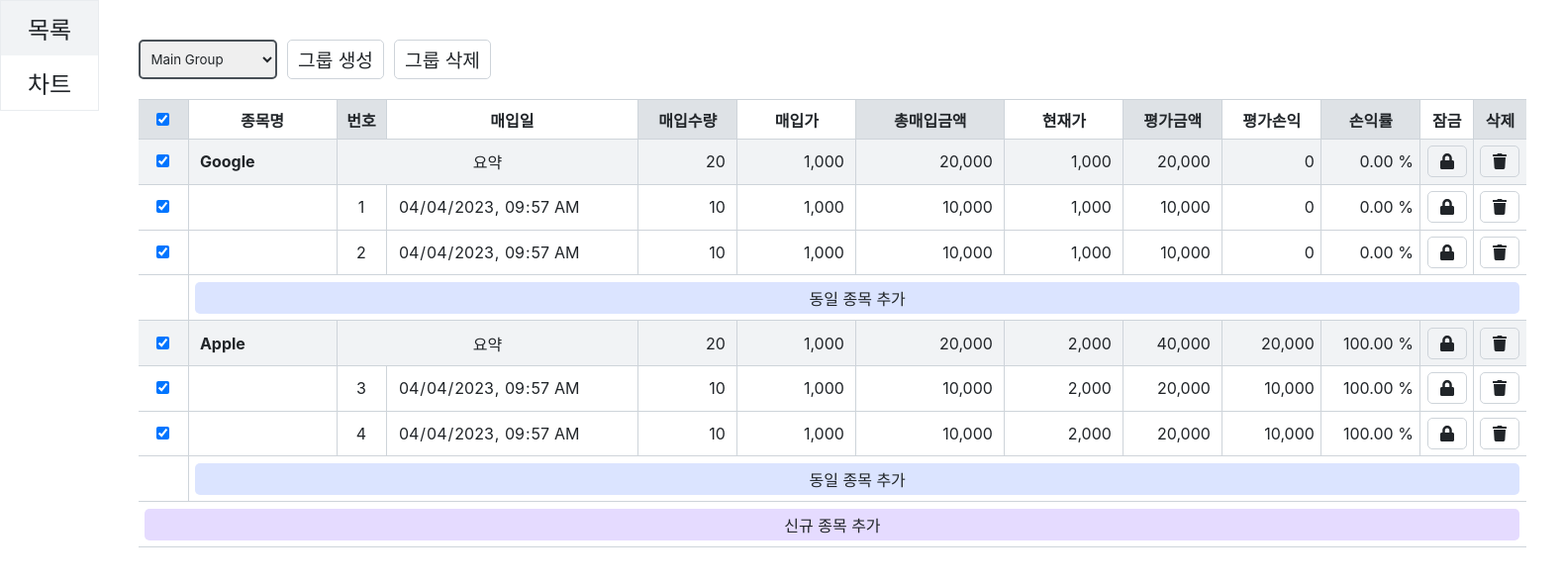
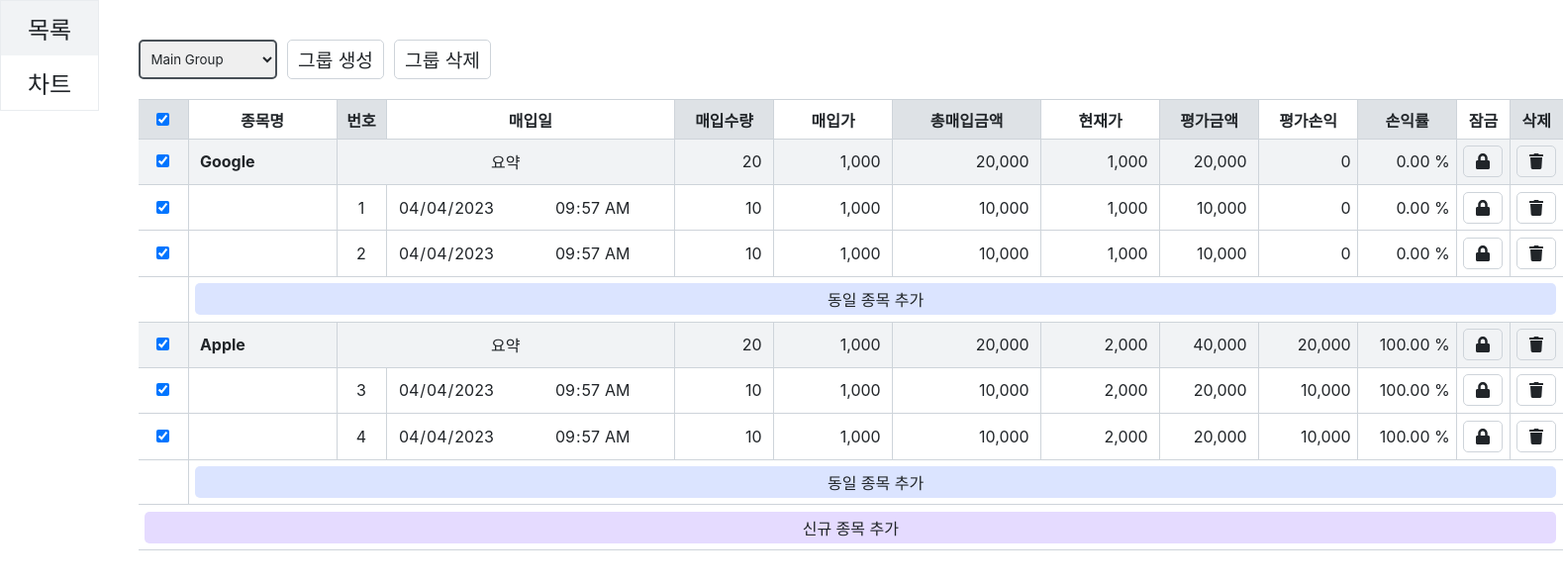
Before and after one commit to Globalkmaria/rateOfReturn, a React (Create React App) app: page / in a window 1280 px wide. Shown: the top 592 px of the page at 99% size, 1579 px wide, since content can reach past the window. Built offline with nearby package versions, Linux system fonts and the light colour scheme; a web font is replaced by a local one.

Commit message:
Edit : Split date and time

```diff
--- a/src/components/Input.tsx
+++ b/src/components/Input.tsx
@@ -14,7 +14,7 @@ export type OnInputChangeType = (
 ) => void;
 export type TransformedValue = [localValue: string, pureValue: string] | null;
 
-const INPUT_TYPES = ['text', 'number', 'date'] as const;
+const INPUT_TYPES = ['text', 'number', 'date', 'time'] as const;
 interface BaseInputProps {
   align?: 'left' | 'right';
   fullWidth?: boolean;
@@ -72,8 +72,6 @@ const getInitialValue = (value: string, type: (typeof INPUT_TYPES)[number]) => {
   switch (type) {
     case 'number':
       return Number(value).toLocaleString();
-    case 'date':
-      return new Date(value).toISOString().slice(0, 16);
     default:
       return value;
   }
@@ -101,8 +99,7 @@ export const Input = ({
   value = '',
   ...restProps
 }: InputProps) => {
-  const isDate = type === 'date';
-  const inputType = isDate ? 'datetime-local' : 'text';
+  const inputType = type === 'number' ? 'text' : type;
   const align = type === 'number' ? 'right' : 'left';
 
   const formattedValue = getInitialValue(value, type);
--- a/src/features/stockList/mockData.ts
+++ b/src/features/stockList/mockData.ts
@@ -12,15 +12,17 @@ export const MOCK_DATA: StockListState['stocks'] = {
         byId: {
           1: {
             purchasedId: '1',
-            purchasedDate: '2023-04-04T09:57',
+            purchasedDate: '2023-04-04',
             purchasedQuantity: 10,
             purchasedPrice: 1000,
+            purchasedTime: '09:57',
           },
           2: {
             purchasedId: '2',
-            purchasedDate: '2023-04-04T09:57',
+            purchasedDate: '2023-04-04',
             purchasedQuantity: 10,
             purchasedPrice: 1000,
+            purchasedTime: '09:57',
           },
         },
         allIds: ['1', '2'],
@@ -36,15 +38,17 @@ export const MOCK_DATA: StockListState['stocks'] = {
         byId: {
           3: {
             purchasedId: '3',
-            purchasedDate: '2023-04-04T09:57',
+            purchasedDate: '2023-04-04',
             purchasedQuantity: 10,
             purchasedPrice: 1000,
+            purchasedTime: '09:57',
           },
           4: {
             purchasedId: '4',
-            purchasedDate: '2023-04-04T09:57',
+            purchasedDate: '2023-04-04',
             purchasedQuantity: 10,
             purchasedPrice: 1000,
+            purchasedTime: '09:57',
           },
         },
         allIds: ['3', '4'],
--- a/src/views/List/StockItem/PurchasedStock.tsx
+++ b/src/views/List/StockItem/PurchasedStock.tsx
@@ -36,12 +36,10 @@ type InputChangeProps = (
 interface PurchasedStockProps {
   stockId: string;
   purchasedId: string;
-  purchasedIdx: number;
 }
 
 const PurchasedStock = ({ stockId, purchasedId }: PurchasedStockProps) => {
   const dispatch = useDispatch();
-  const [isLock, setIsLock] = useState(true);
   const { mainInfo, purchasedItem } = useSelector(
     selectPurchasedItemsById(stockId, purchasedId),
   );
@@ -49,6 +47,8 @@ const PurchasedStock = ({ stockId, purchasedId }: PurchasedStockProps) => {
     selectIsPurchasedItemChecked(stockId, purchasedId),
   );
   const isMainGroupSelected = useSelector(selectIsMainGroupSelected());
+  const [isLock, setIsLock] = useState(false);
+
   const totalPurchasePrice =
     purchasedItem.purchasedQuantity * purchasedItem.purchasedPrice;
   const evaluationPrice =
@@ -91,6 +91,8 @@ const PurchasedStock = ({ stockId, purchasedId }: PurchasedStockProps) => {
 
   const onDateChange: OnInputChangeType = (e, transformedValue) =>
     onInputChange(e, transformedValue, 'purchasedDate');
+  const onTimeChange: OnInputChangeType = (e, transformedValue) =>
+    onInputChange(e, transformedValue, 'purchasedTime');
   const onQuantityChange: OnInputChangeType = (e, transformedValue) =>
     onInputChange(e, transformedValue, 'purchasedQuantity');
   const onPriceChange: OnInputChangeType = (e, transformedValue) =>
@@ -116,6 +118,7 @@ const PurchasedStock = ({ stockId, purchasedId }: PurchasedStockProps) => {
       <TableCell></TableCell>
       <TableCell align='center'>{purchasedId}</TableCell>
       <TableCell>
+        <div className='datetime'>
           <Input
             onChange={onDateChange}
             disabled={isLock}
@@ -123,6 +126,14 @@ const PurchasedStock = ({ stockId, purchasedId }: PurchasedStockProps) => {
             value={purchasedItem.purchasedDate}
             fullWidth
           />
+          <Input
+            onChange={onTimeChange}
+            disabled={isLock}
+            type='time'
+            value={purchasedItem.purchasedTime}
+            fullWidth
+          />
+        </div>
       </TableCell>
       <InputCell
         onChange={onQuantityChange}
@@ -155,6 +166,11 @@ const PurchasedStock = ({ stockId, purchasedId }: PurchasedStockProps) => {
 export default PurchasedStock;
 
 const StyledPurchasedStockRow = styled(TableRow)`
+  .datetime {
+    display: flex;
+    gap: 5px;
+  }
+
   &:hover {
     background: ${({ theme }) => theme.colors.indigo000};
   }
```
Lines whose indentation alone changed are shown as unchanged.
